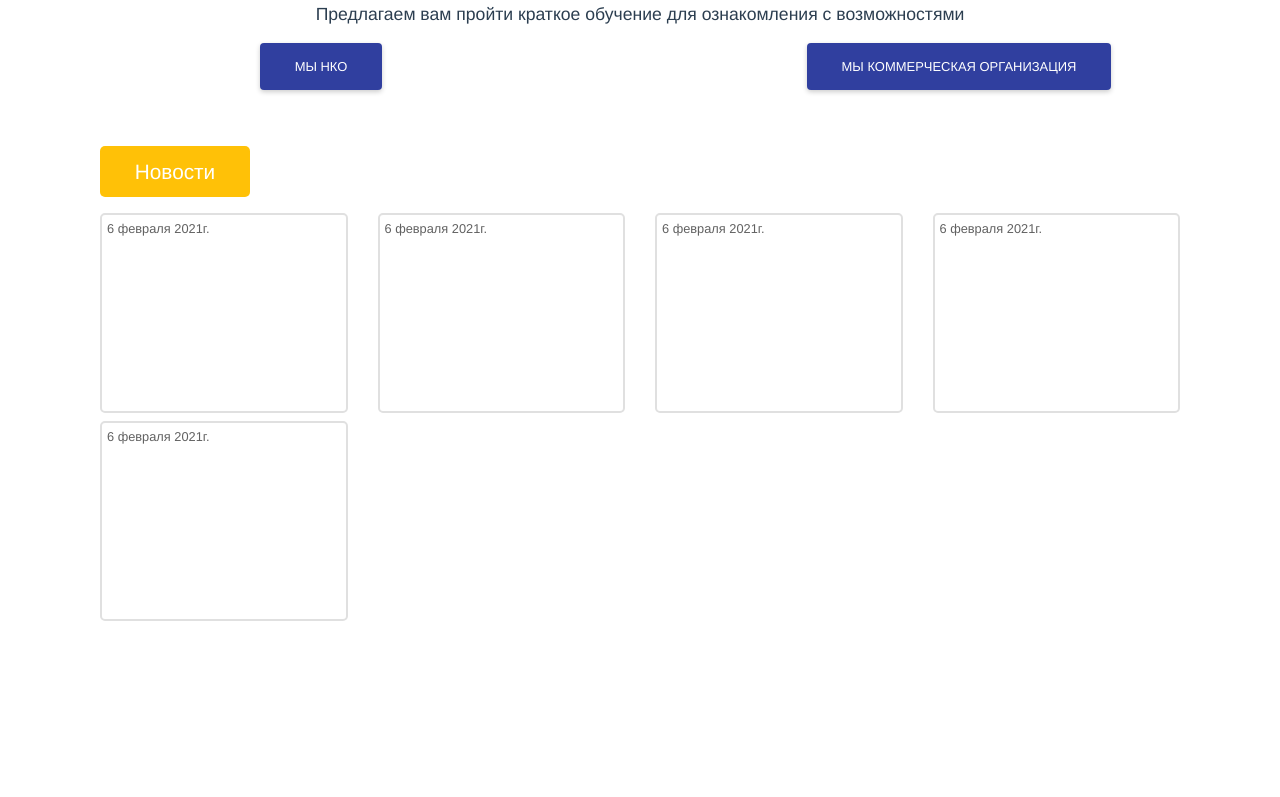
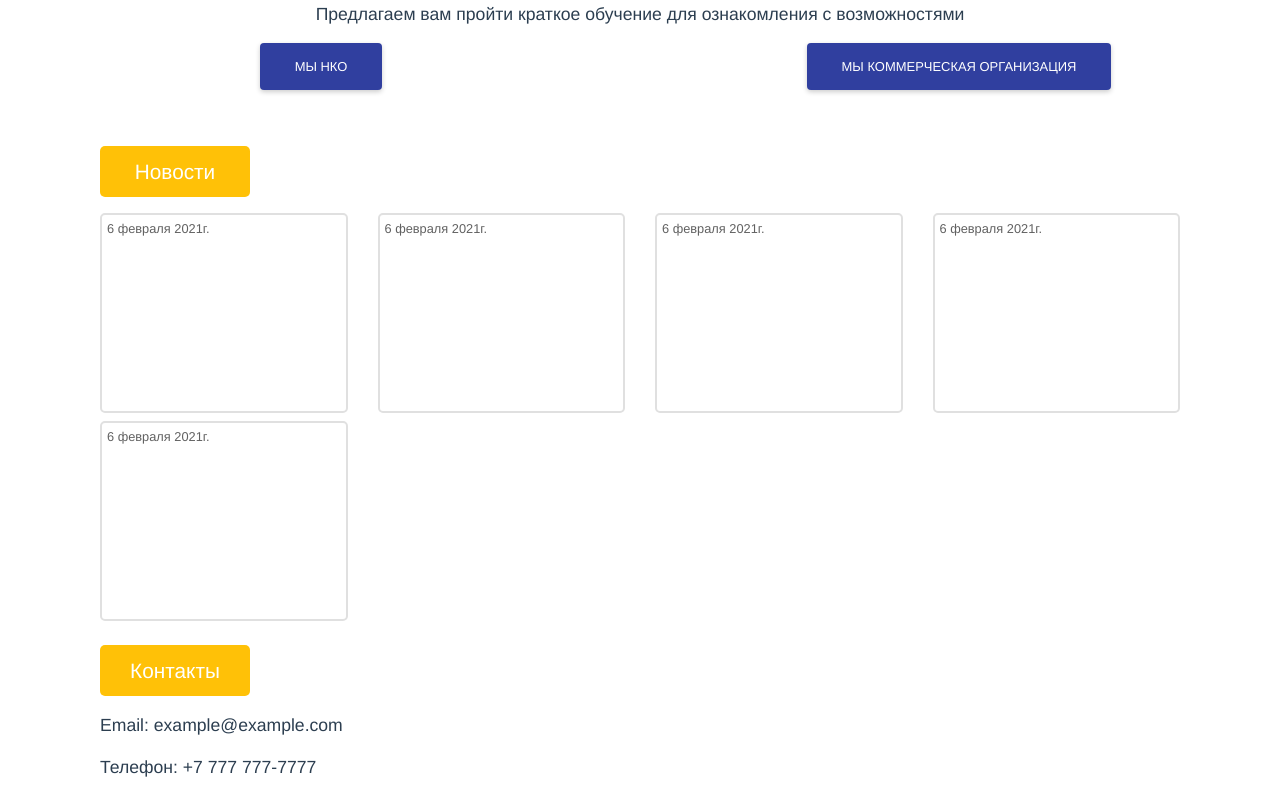
Before and after one commit to Vladimir-Vorobev/Charity_Boost_hack_feb_client, a Vue app: page / in a window 1280 px wide. Shown: the part 472-1269 px from the top of the page. Before the commit the page ends 1101 px from the top, so only its background shows below. Built offline with nearby package versions, Linux system fonts and the light colour scheme.

Commit message:
Update main_page.vue

```diff
--- a/src/components/main_page.vue
+++ b/src/components/main_page.vue
@@ -34,6 +34,11 @@
                 </div>
             </div>
         </div>
+        <div class="contactblock container-md mt-md-3 mt-2">
+            <div class="blockname mb-3" style="margin-left: 15px;">Контакты</div>
+            <p>Email: example@example.com</p>
+            <p>Телефон: +7 777 777-7777</p>
+        </div>
     </main>
 </div>
 
@@ -65,8 +70,12 @@ footer {
     background: url('./../assets/Blagotvoritelnost-pomoshh.jpg') no-repeat center center;
     border-bottom: #eeeeee solid 2px;
 }
-.newsblock {
+.newsblock, .contactblock {
     text-align: left;
+}
+.contactblock p {
+    padding-left: 15px;
+    font-size: 1.1em;
 }
 .blockname {
     font-size: 1.3em;
```
